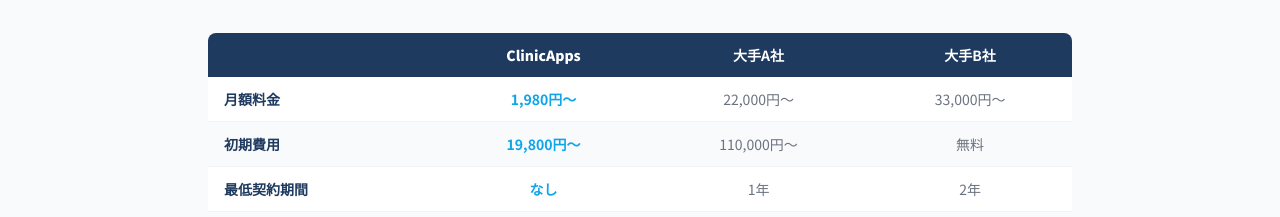
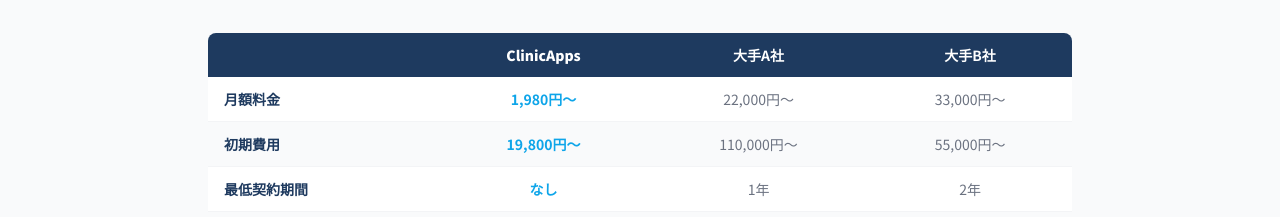
Before and after one commit to yosinkyuin1031-glitch/clinic-saas-lp, a Next.js app: page / in a window 1280 px wide. Shown: the part 1560-1777 px from the top of the page. Built offline with nearby package versions, Linux system fonts and the light colour scheme.

Commit message:
比較表の大手B社初期費用を55,000円〜に変更

```diff
--- a/app/page.tsx
+++ b/app/page.tsx
@@ -469,7 +469,7 @@
               <tbody>
                 {[
                   { label: "月額料金", ours: "1,980円〜", a: "22,000円〜", b: "33,000円〜" },
-                  { label: "初期費用", ours: "19,800円〜", a: "110,000円〜", b: "無料" },
+                  { label: "初期費用", ours: "19,800円〜", a: "110,000円〜", b: "55,000円〜" },
                   { label: "最低契約期間", ours: "なし", a: "1年", b: "2年" },
                   { label: "治療院特化", ours: "◎", a: "△", b: "×" },
                   { label: "カスタマイズ", ours: "◎", a: "×", b: "△" },
```
